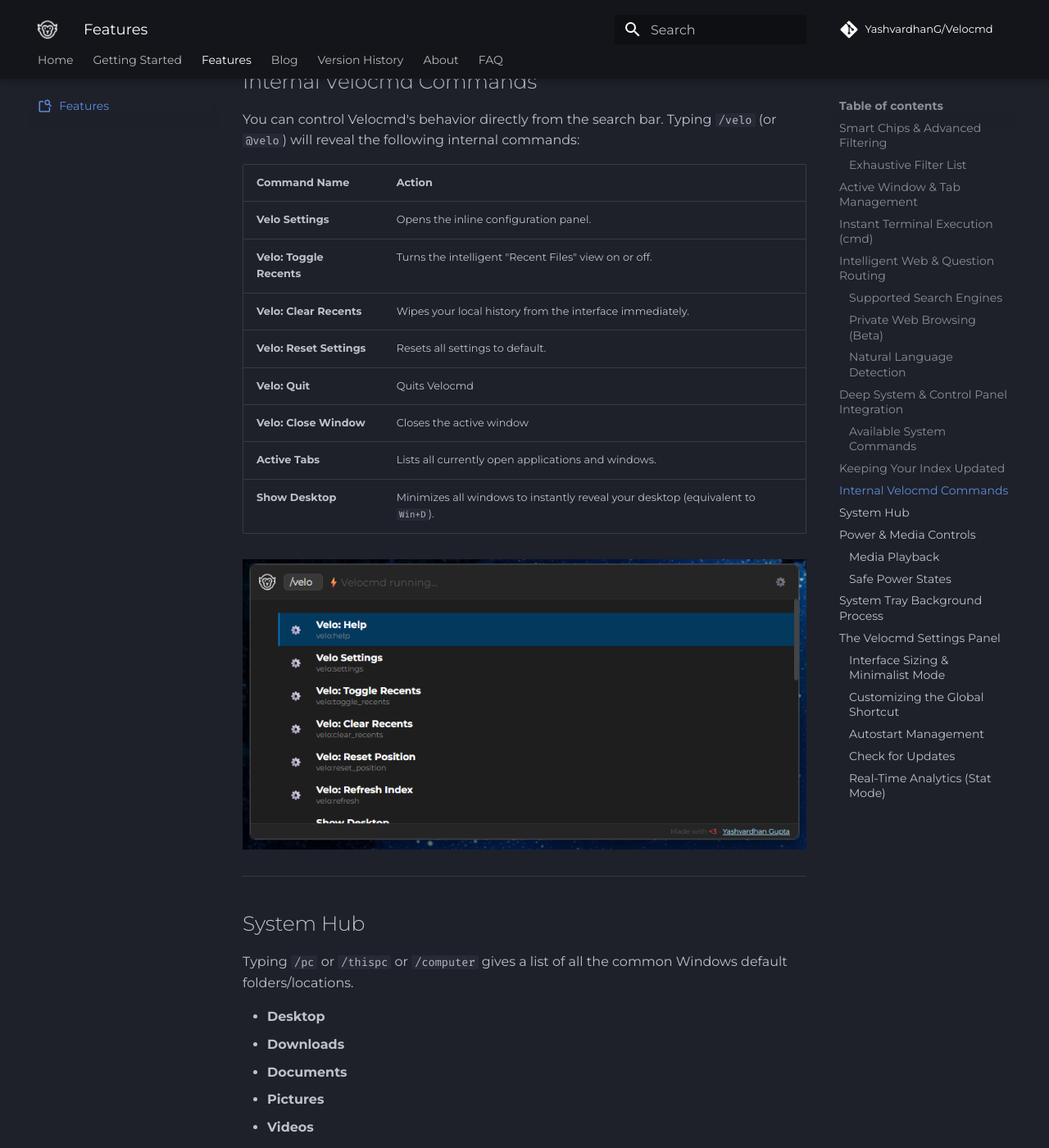
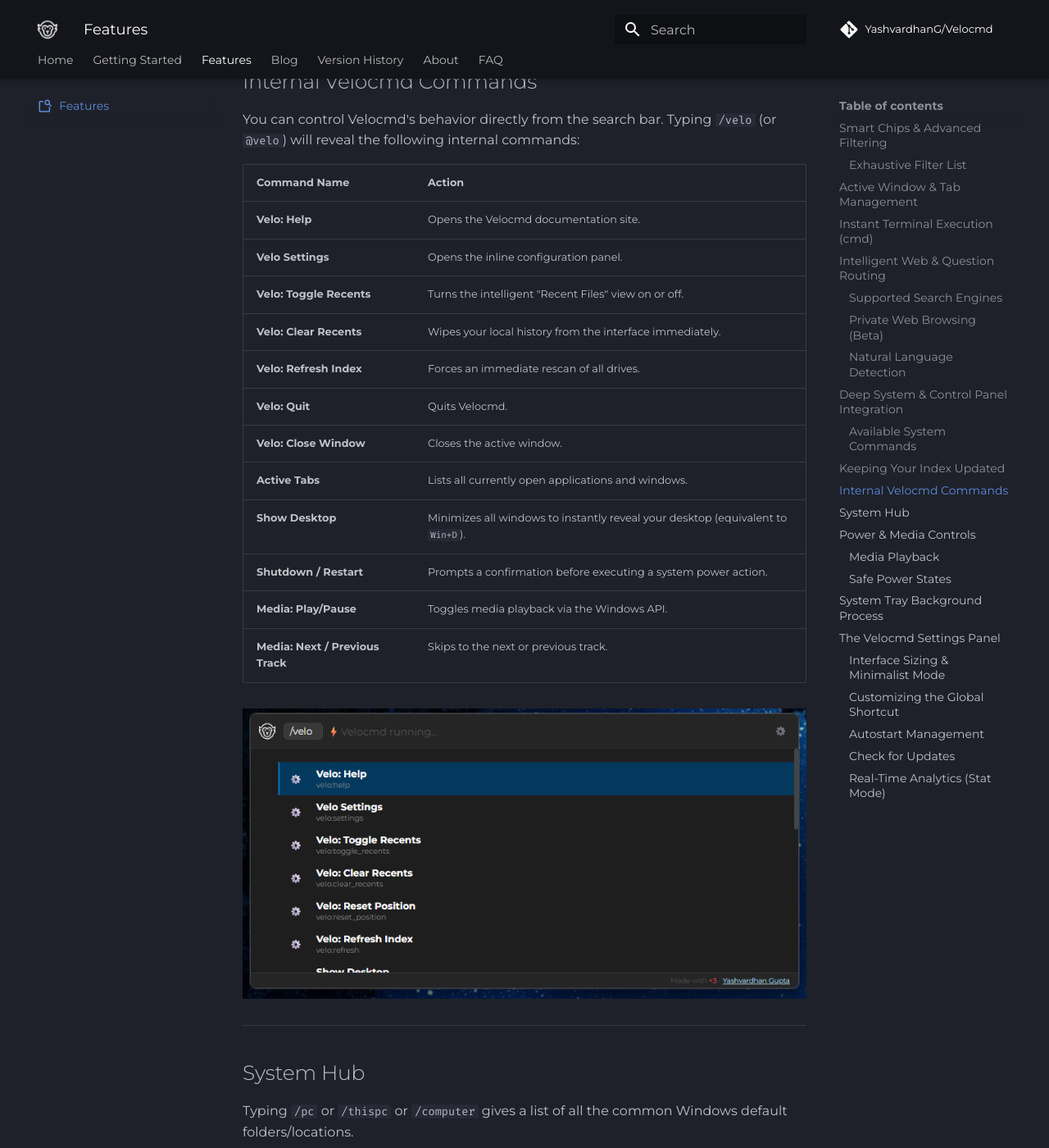
Before and after one commit to YashvardhanG/Velocmd, an MkDocs documentation site: the page built from docs/features.md, in a window 1280 px wide and 1400 px high, scrolled down 5066 px. Shown: the whole window at 82% size. Built offline with MkDocs 1.6.1 and Material for MkDocs 9.7.7, drawn with Linux system fonts in a browser that asks for light colours; comment, search, counter and statistics services are not loaded; some of the changed text lies outside the part shown.

Commit message:
Documentation Update + Reset Pos Fix

```diff
--- a/docs/features.md
+++ b/docs/features.md
@@ -140,14 +140,18 @@ You can control Velocmd's behavior directly from the search bar. Typing `/velo`
 
 | Command Name | Action |
 | ------------ | ------ |
+| **Velo: Help** | Opens the Velocmd documentation site. |
 | **Velo Settings** | Opens the inline configuration panel. |
 | **Velo: Toggle Recents** | Turns the intelligent "Recent Files" view on or off. |
 | **Velo: Clear Recents** | Wipes your local history from the interface immediately. |
-| **Velo: Reset Settings** | Resets all settings to default. |
-| **Velo: Quit** | Quits Velocmd |
-| **Velo: Close Window** | Closes the active window |
+| **Velo: Refresh Index** | Forces an immediate rescan of all drives. |
+| **Velo: Quit** | Quits Velocmd. |
+| **Velo: Close Window** | Closes the active window. |
 | **Active Tabs** | Lists all currently open applications and windows. |
 | **Show Desktop** | Minimizes all windows to instantly reveal your desktop (equivalent to `Win+D`). |
+| **Shutdown / Restart** | Prompts a confirmation before executing a system power action. |
+| **Media: Play/Pause** | Toggles media playback via the Windows API. |
+| **Media: Next / Previous Track** | Skips to the next or previous track. |
 
 <div align="center" markdown>
 ![Velocmd internal commands list showing settings and system controls](assets/velo.png){ width="750" }
@@ -212,7 +215,7 @@ Press <kbd>Tab</kbd> while the launcher is open to flip down the inline Settings
 ### Interface Sizing & Minimalist Mode
 By default, Velocmd doesn't display recently accessed items below the search bar. However, you can control the launcher's physical footprint directly from the settings:
 
-* **Toggle Recents:** Turning this on instantly expands Velocmd from its standard shrinked view down to a recents-pane search bar. Perfect for accessing recents on-the-go.
+* **Toggle Recents:** Turning this on instantly expands Velocmd from its standard compact view into a recents-pane search bar. Perfect for accessing recents on-the-go.
 
 <div align="center" markdown>
 ![Velocmd recent files view showing recently accessed items](assets/recents.png){ width="750" }
```
Also changed, not shown: other parts of docs/features.md (+0 -1 lines), docs/404.md (+12 -4 lines), docs/about.md (+1 -1 lines), docs/faq.md (+4 -4 lines), docs/getting-started/installation.md (+2 -2 lines), docs/index.md (+4 -4 lines), 1 other file.
